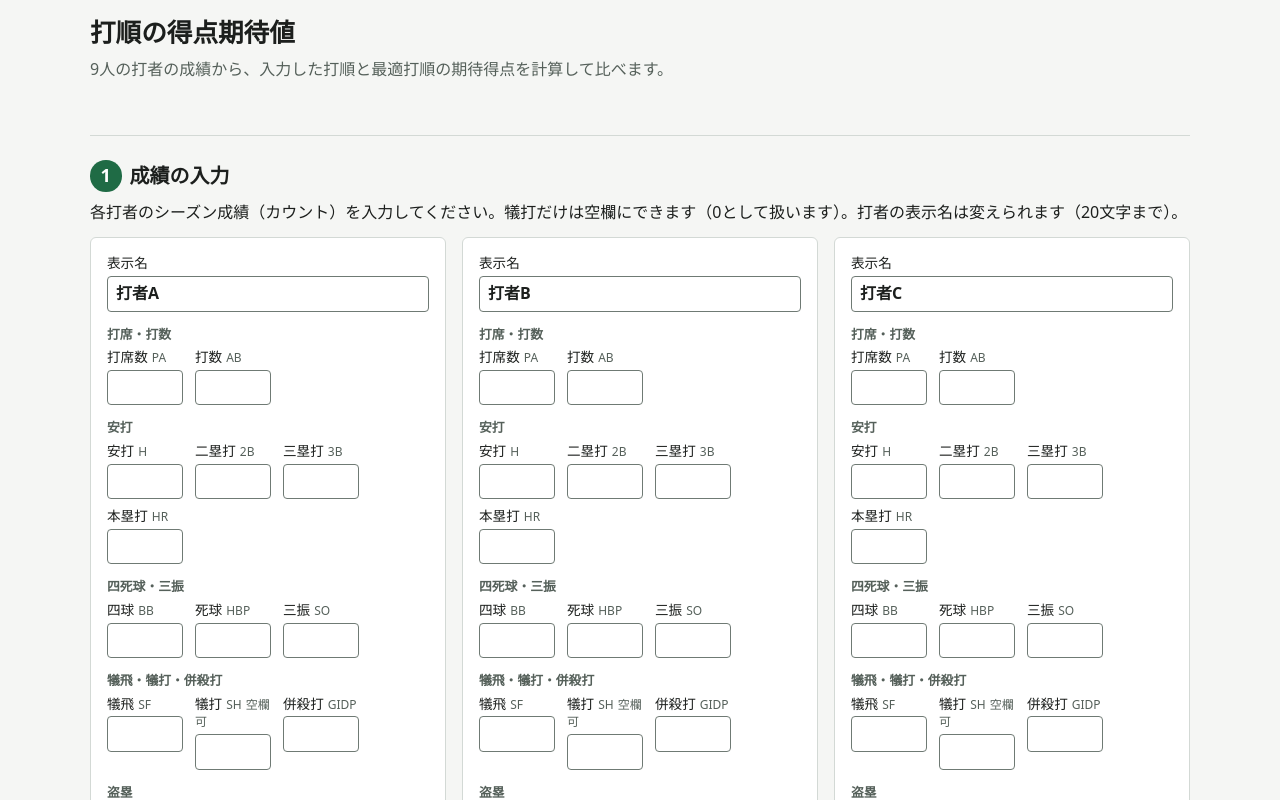
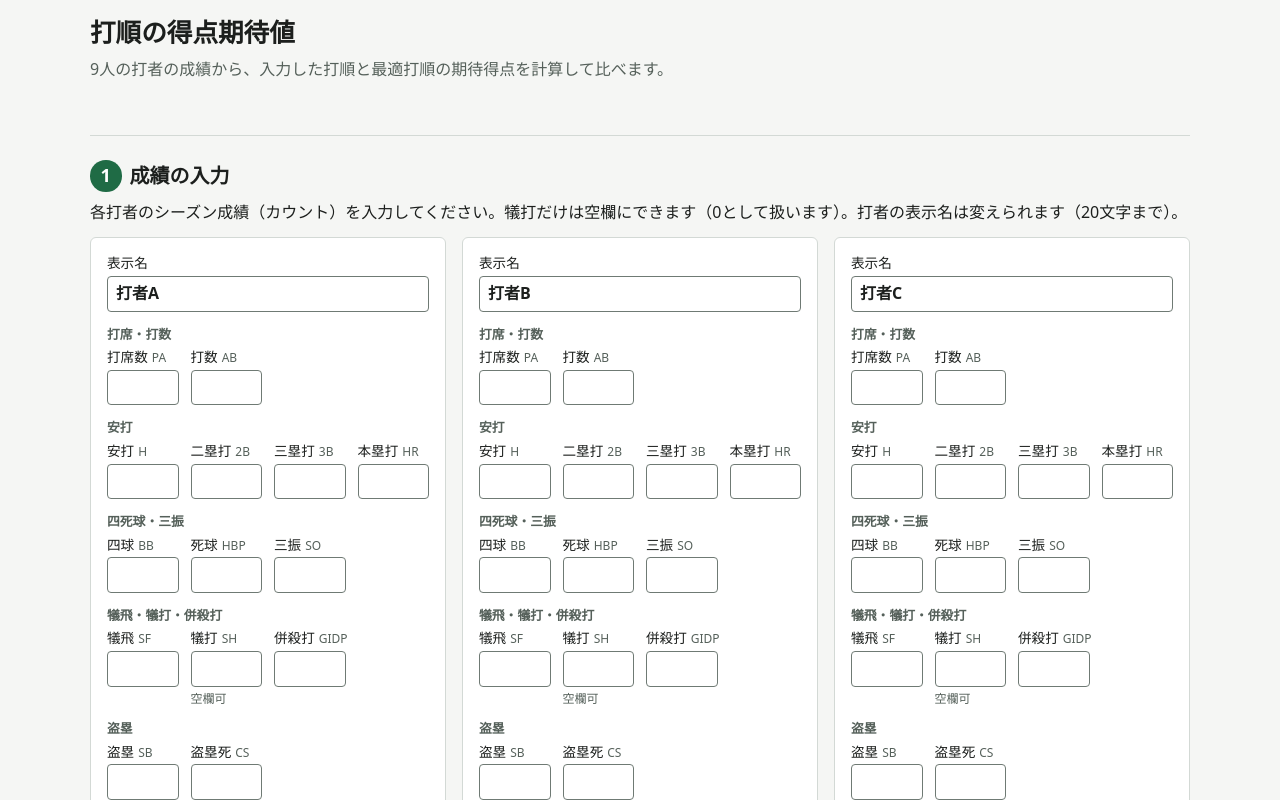
Before and after one commit to yusuke627/baseball-lineup-optimizer, a React (Vite) app in the folder frontend/: page / in a window 1280 px wide. Shown: the top 800 px of the page. Built offline with nearby package versions, Linux system fonts and the light colour scheme.

Commit message:
修正: 入力欄と結果の数値の位置がそろうように修正

```diff
--- a/frontend/src/components/BatterCards.tsx
+++ b/frontend/src/components/BatterCards.tsx
@@ -116,6 +116,7 @@ const BatterCard = memo(function BatterCard({
   const hasErrors = nameError !== undefined || errors.length > 0
   const hasMessages = hasErrors || warnings.length > 0
   const messagesId = hasMessages ? `messages-${slot.id}` : undefined
+  const shHintId = `hint-${slot.id}-SH`
 
   return (
     <section className={hasErrors ? 'batter-card batter-card-error' : 'batter-card'} aria-label={name}>
@@ -144,7 +145,6 @@ const BatterCard = memo(function BatterCard({
               <label htmlFor={statFieldId(slot.id, key)}>
                 {STAT_LABELS[key]}
                 <span className="stat-key">{key}</span>
-                {key === 'SH' && <span className="stat-hint">空欄可</span>}
               </label>
               <input
                 type="text"
@@ -155,12 +155,20 @@ const BatterCard = memo(function BatterCard({
                 // 9人分の同じ項目を区別できるよう、読み上げ用の名前には打者の表示名を入れる
                 aria-label={`${name} ${statLabel(key)}`}
                 aria-invalid={invalidKeys.has(key) || undefined}
-                aria-describedby={messagesId}
+                aria-describedby={
+                  key === 'SH' ? [shHintId, messagesId].filter(Boolean).join(' ') : messagesId
+                }
                 value={slot.raw[key]}
                 disabled={disabled}
                 onChange={(event) => onChange(slot.id, key, event.target.value)}
                 onBlur={() => onBlur(slot.id, key)}
               />
+              {/* 補足は項目名の横ではなく入力欄の下に置く (項目名と入力欄の高さを、ほかの項目とそろえるため) */}
+              {key === 'SH' && (
+                <span id={shHintId} className="field-hint">
+                  空欄可
+                </span>
+              )}
             </div>
           ))}
         </fieldset>
--- a/frontend/src/index.css
+++ b/frontend/src/index.css
@@ -122,7 +122,7 @@ p {
 /* 成績の入力欄。打者ごとのカードにし、画面幅に応じて1〜3列に折り返す (横スクロールはしない) */
 .batter-cards {
   display: grid;
-  grid-template-columns: repeat(auto-fill, minmax(min(100%, 300px), 1fr));
+  grid-template-columns: repeat(auto-fill, minmax(min(100%, 340px), 1fr));
   gap: var(--space-4);
 }
 
@@ -143,18 +143,32 @@ p {
   gap: var(--space-1);
 }
 
+/* 項目名は必ず1行にする (折り返すと、その項目だけ入力欄が下にずれるため) */
 .field label {
   font-size: 0.85rem;
   line-height: 1.3;
+  white-space: nowrap;
+}
+
+/* 入力欄の下に置く補足。入力欄より下にあるので、同じ行の入力欄の位置には影響しない */
+.field-hint {
+  font-size: 0.75rem;
+  line-height: 1.3;
+  color: var(--color-muted);
 }
 
 .name-field {
   margin-bottom: var(--space-3);
 }
 
+/*
+ * どのまとまりも同じ4列のグリッドにする (項目がいちばん多い「安打」が4つ)。
+ * カードの幅が変わっても項目が次の行に送られず、まとまり同士で入力欄の列がそろう。
+ */
 .stat-group {
-  display: flex;
-  flex-wrap: wrap;
+  display: grid;
+  grid-template-columns: repeat(4, minmax(0, 1fr));
+  align-items: start;
   gap: var(--space-2) var(--space-3);
   margin: 0 0 var(--space-3);
   padding: 0;
@@ -169,12 +183,7 @@ p {
   color: var(--color-muted);
 }
 
-.stat-group .field {
-  width: 4.75em;
-}
-
-.stat-key,
-.stat-hint {
+.stat-key {
   margin-left: var(--space-1);
   color: var(--color-muted);
   font-size: 0.75rem;
@@ -310,14 +319,29 @@ button:disabled {
 }
 
 /* 結果。期待得点と非効率% をいちばん大きく見せる */
+/*
+ * 3つの数値は、広い画面では必ず同じ幅の3列に、狭い画面では必ず縦1列に並べる (2つと1つに分かれない)。
+ * 見出しの行数が違っても数値の高さがそろうよう、各枠の中で数値を下端に寄せる
+ * (枠の高さはグリッドでそろい、数値の文字の大きさは同じなので、数値のベースラインがそろう)。
+ */
 .figures {
   display: grid;
-  grid-template-columns: repeat(auto-fit, minmax(min(100%, 220px), 1fr));
+  grid-template-columns: 1fr;
   gap: var(--space-3);
   margin: 0;
 }
 
+@media (min-width: 640px) {
+  .figures {
+    grid-template-columns: repeat(3, minmax(0, 1fr));
+  }
+}
+
 .figure {
+  display: flex;
+  flex-direction: column;
+  justify-content: space-between;
+  gap: var(--space-1);
   padding: var(--space-3) var(--space-4);
   border: 1px solid var(--color-border-subtle);
   border-radius: var(--radius);
```
Also changed, not shown: 2 other files (tests, documents, lock files or other folders).
